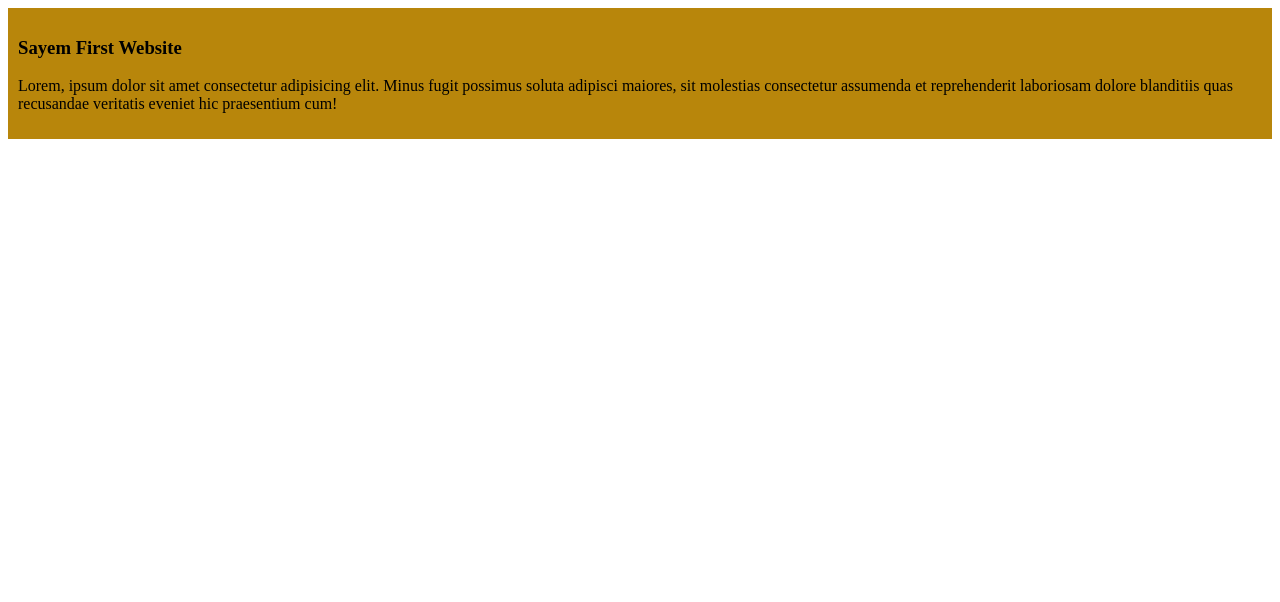
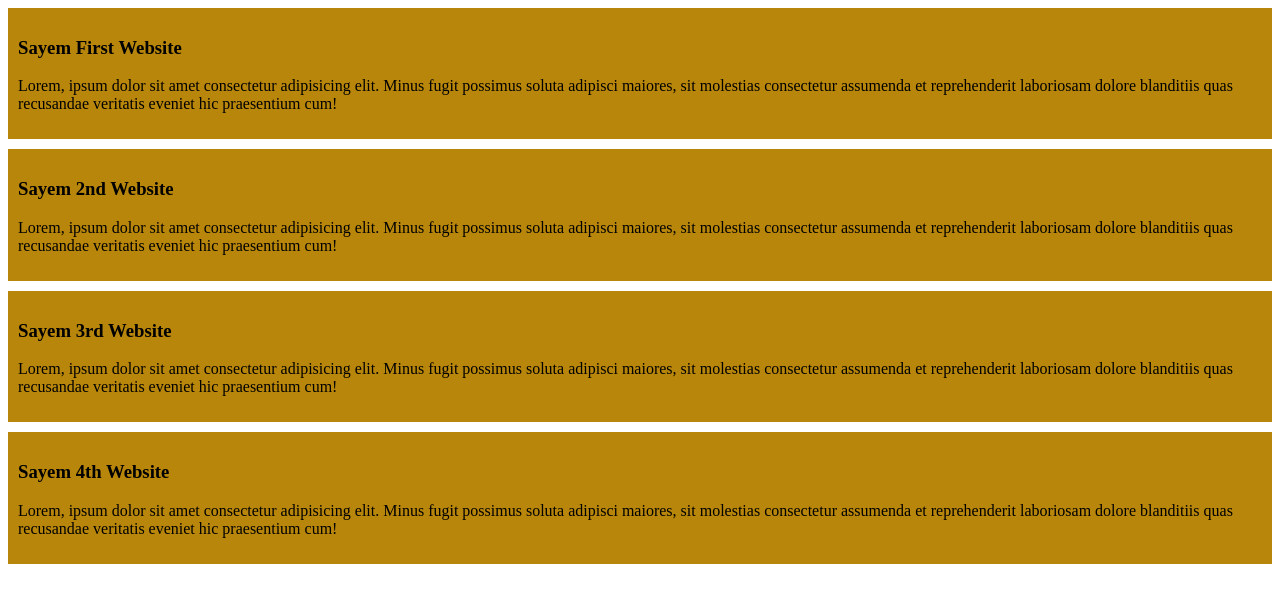
Before and after one commit to abdur-rahman-sayem/Sayem-Simple-Website, a plain HTML site: page index.html in a window 1280 px wide. Drawn offline with Linux system fonts and the light colour scheme.

Commit message:
added the 2nd and the 3rd and the 4th blog

```diff
--- a/Style/blog.css
+++ b/Style/blog.css
@@ -1,4 +1,5 @@
 div{
     background-color: darkgoldenrod;
     padding: 10px;
+    margin-bottom: 10px;
 }
--- a/index.html
+++ b/index.html
@@ -13,6 +13,21 @@
         <p>Lorem, ipsum dolor sit amet consectetur adipisicing elit. Minus fugit possimus soluta adipisci maiores, sit molestias consectetur assumenda et reprehenderit laboriosam dolore blanditiis quas recusandae veritatis eveniet hic praesentium cum!</p>
 
     </div>
+    <div>
+        <h3>Sayem 2nd Website</h3>
+        <p>Lorem, ipsum dolor sit amet consectetur adipisicing elit. Minus fugit possimus soluta adipisci maiores, sit molestias consectetur assumenda et reprehenderit laboriosam dolore blanditiis quas recusandae veritatis eveniet hic praesentium cum!</p>
+
+    </div>
+    <div>
+        <h3>Sayem 3rd Website</h3>
+        <p>Lorem, ipsum dolor sit amet consectetur adipisicing elit. Minus fugit possimus soluta adipisci maiores, sit molestias consectetur assumenda et reprehenderit laboriosam dolore blanditiis quas recusandae veritatis eveniet hic praesentium cum!</p>
+
+    </div>
+    <div>
+        <h3>Sayem 4th Website</h3>
+        <p>Lorem, ipsum dolor sit amet consectetur adipisicing elit. Minus fugit possimus soluta adipisci maiores, sit molestias consectetur assumenda et reprehenderit laboriosam dolore blanditiis quas recusandae veritatis eveniet hic praesentium cum!</p>
+
+    </div>
 
 </body>
 </html>
```
